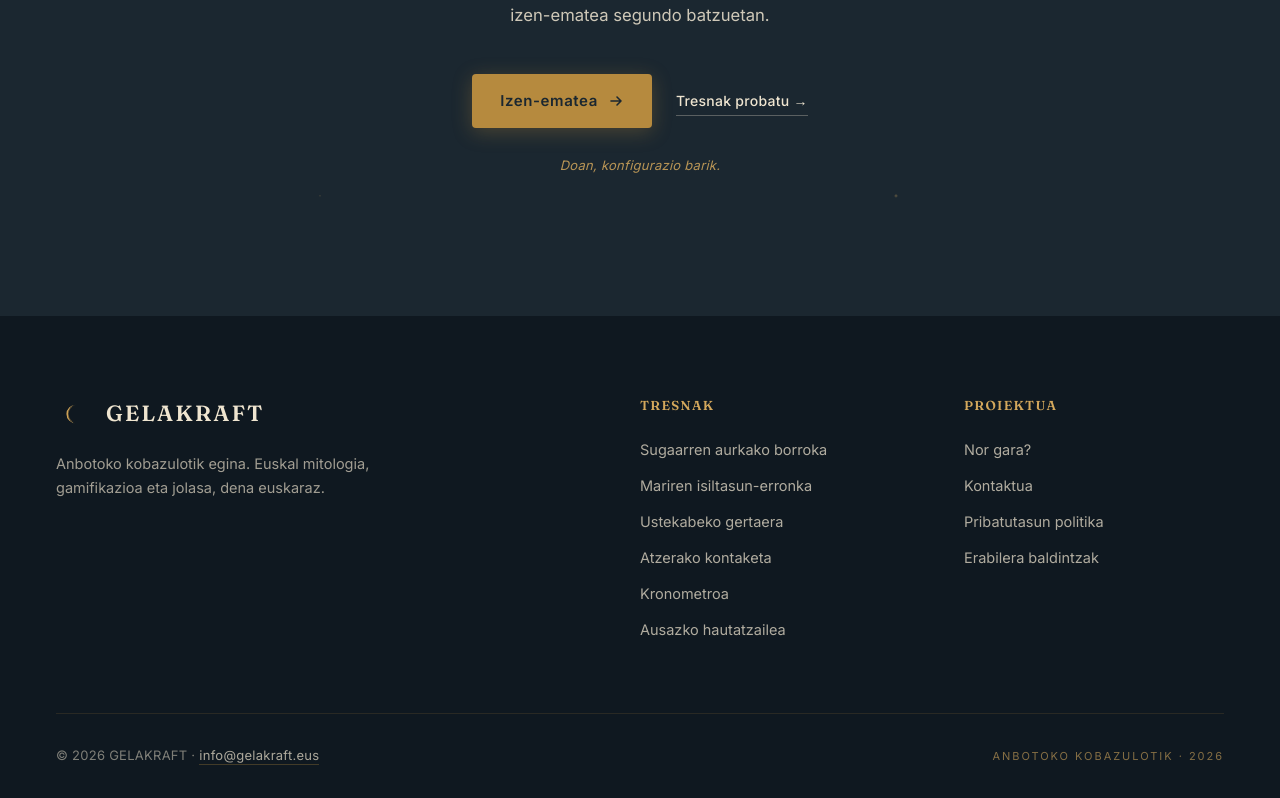
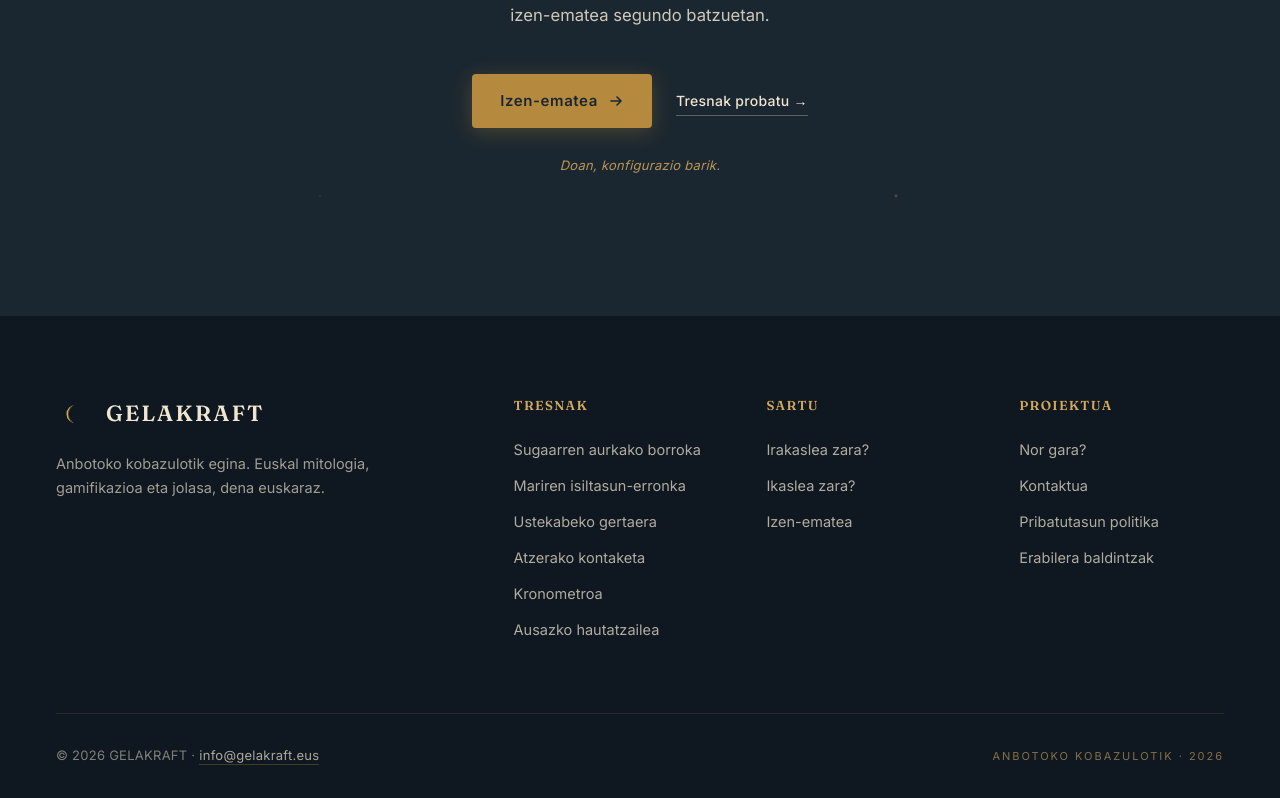
Before and after one commit to izarraga003/Gelakraft, a Next.js app: page / in a window 1280 px wide. Shown: the part 6057-6855 px from the top of the page. Built offline with nearby package versions, Linux system fonts and the light colour scheme.

Commit message:
ikasleak panela

```diff
--- a/app/globals.css
+++ b/app/globals.css
@@ -920,8 +920,8 @@ a {
   max-width: 1180px;
   margin: 0 auto;
   display: grid;
-  grid-template-columns: 2fr 1fr 1fr;
-  gap: 64px;
+  grid-template-columns: 2fr 1fr 1fr 1fr;
+  gap: 48px;
   padding-bottom: 60px;
   border-bottom: 1px solid rgba(184, 138, 60, 0.15);
 }
@@ -1017,8 +1017,13 @@ a {
   .privacy-grid { grid-template-columns: 1fr; gap: 14px; }
   .cta-section { padding: 100px 24px; }
   .site-footer { padding: 60px 24px 24px; }
-  .footer-content { grid-template-columns: 1fr; gap: 40px; padding-bottom: 40px; }
+  .footer-content { grid-template-columns: 1fr 1fr; gap: 36px 32px; padding-bottom: 40px; }
+  .footer-col.footer-brand { grid-column: 1 / -1; }
   .footer-bottom { flex-direction: column; align-items: flex-start; gap: 8px; }
+}
+
+@media (max-width: 560px) {
+  .footer-content { grid-template-columns: 1fr; gap: 32px; }
 }
 
 @media (max-width: 640px) {
@@ -1256,6 +1261,15 @@ a {
   color: var(--urrea-light);
 }
 
+.auth-secondary-link {
+  position: relative;
+  z-index: 1;
+  margin-top: 32px;
+  font-size: 14px;
+  color: rgba(239, 229, 208, 0.6);
+  text-align: center;
+}
+
 @media (max-width: 640px) {
   .auth-card { padding: 36px 28px; }
   .auth-title { font-size: 28px; }
--- a/components/Footer.tsx
+++ b/components/Footer.tsx
@@ -1,8 +1,9 @@
+import Link from 'next/link'
 import { MoonIcon } from './icons'
 
 /**
  * Footer del sitio.
- * 3 columnas en desktop, 1 columna en mobile.
+ * 4 columnas en desktop, 1 columna en mobile.
  */
 export default function Footer() {
   return (
@@ -22,22 +23,37 @@ export default function Footer() {
           <h4 className="footer-col-title">Tresnak</h4>
           <ul>
             <li>
-              <a href="#">Sugaarren aurkako borroka</a>
+              <a href="#tresnak">Sugaarren aurkako borroka</a>
             </li>
             <li>
-              <a href="#">Mariren isiltasun-erronka</a>
+              <a href="#tresnak">Mariren isiltasun-erronka</a>
             </li>
             <li>
-              <a href="#">Ustekabeko gertaera</a>
+              <a href="#tresnak">Ustekabeko gertaera</a>
             </li>
             <li>
-              <a href="#">Atzerako kontaketa</a>
+              <a href="#tresnak">Atzerako kontaketa</a>
             </li>
             <li>
-              <a href="#">Kronometroa</a>
+              <a href="#tresnak">Kronometroa</a>
             </li>
             <li>
-              <a href="#">Ausazko hautatzailea</a>
+              <a href="#tresnak">Ausazko hautatzailea</a>
+            </li>
+          </ul>
+        </div>
+
+        <div className="footer-col">
+          <h4 className="footer-col-title">Sartu</h4>
+          <ul>
+            <li>
+              <Link href="/saioa-hasi">Irakaslea zara?</Link>
+            </li>
+            <li>
+              <Link href="/ikasle/sartu">Ikaslea zara?</Link>
+            </li>
+            <li>
+              <Link href="/izen-ematea">Izen-ematea</Link>
             </li>
           </ul>
         </div>
@@ -49,7 +65,7 @@ export default function Footer() {
               <a href="#">Nor gara?</a>
             </li>
             <li>
-              <a href="#">Kontaktua</a>
+              <a href="mailto:info@gelakraft.eus">Kontaktua</a>
             </li>
             <li>
               <a href="#">Pribatutasun politika</a>
```
Also changed, not shown: app/auth/recovery/route.ts (added, +33 -0 lines), app/saioa-hasi/page.tsx (+7 -0 lines), components/auth/AuthForm.tsx (+5 -4 lines).
